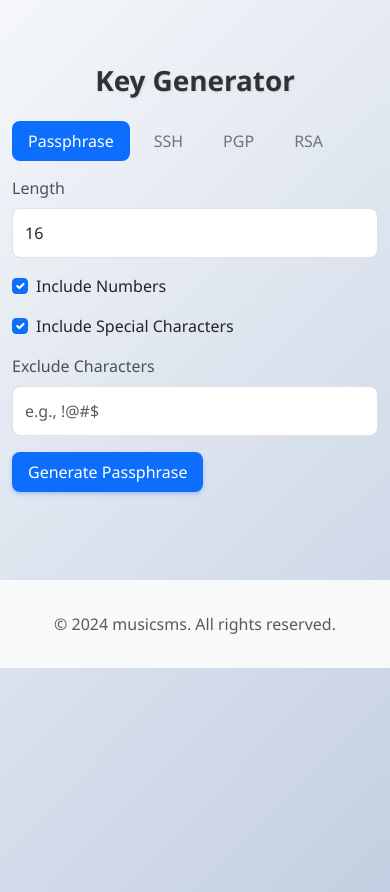
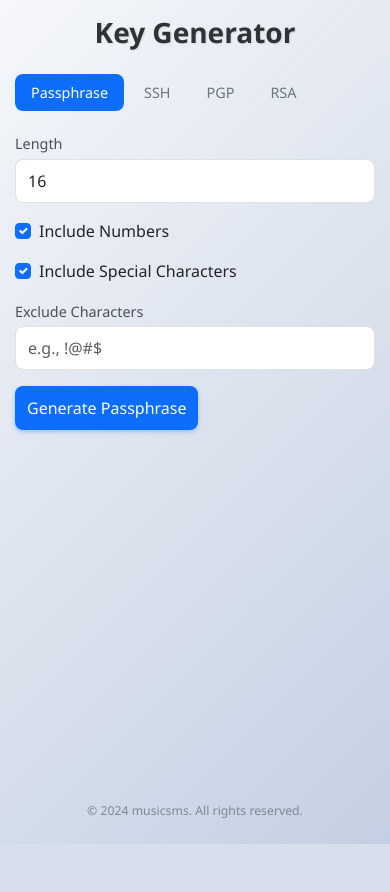
Before and after one commit to musicsms/key-generator, a Flask app: page / in a window 390 px wide. After the commit the page ends 844 px from the top, so only its background shows below. Run offline with Flask 3, Linux system fonts and the light colour scheme; some libraries are stand-ins or nearby versions.

Commit message:
feat: enhance mobile responsiveness
- Add comprehensive mobile-friendly styles
- Optimize touch targets and spacing
- Improve tab navigation on mobile
- Add scrollable tabs with hidden scrollbar
- Enhance button accessibility
- Adjust typography for small screens

```diff
--- a/static/style.css
+++ b/static/style.css
@@ -1,8 +1,11 @@
 /* Global Styles */
 body {
     background: linear-gradient(135deg, #f5f7fa 0%, #c3cfe2 100%);
-    min-height: 100vh;
     font-family: 'Segoe UI', system-ui, -apple-system, sans-serif;
+}
+
+main {
+    margin-bottom: 2rem;
 }
 
 .container {
@@ -207,6 +210,17 @@ h5 {
     margin-right: 0;
 }
 
+/* Footer Styles */
+.footer {
+    background: transparent;
+    font-size: 0.875rem;
+    width: 100%;
+}
+
+.footer .text-muted {
+    color: rgba(108, 117, 125, 0.8) !important;
+}
+
 /* Responsive Adjustments */
 @media (max-width: 768px) {
     .container {
@@ -214,11 +228,98 @@ h5 {
         padding-bottom: 1rem;
     }
 
+    /* Adjust column layout */
+    .col-md-8.offset-md-2 {
+        padding: 0 15px;
+    }
+
+    /* Make tabs more touch-friendly */
+    .nav-tabs {
+        gap: 0.25rem;
+        flex-wrap: nowrap;
+        overflow-x: auto;
+        scrollbar-width: none; /* Firefox */
+        -ms-overflow-style: none; /* IE and Edge */
+        padding-bottom: 5px;
+    }
+
+    .nav-tabs::-webkit-scrollbar {
+        display: none; /* Chrome, Safari, Opera */
+    }
+
     .nav-tabs .nav-link {
         padding: 0.5rem 1rem;
+        white-space: nowrap;
+        font-size: 0.9rem;
     }
 
-    .btn {
-        padding: 0.5rem 1rem;
+    /* Adjust form elements for touch */
+    .form-control, .form-select, .btn {
+        padding: 0.5rem 0.75rem;
+        font-size: 1rem;
+        min-height: 44px; /* iOS minimum touch target size */
+    }
+
+    /* Make textareas more compact on mobile */
+    textarea.form-control {
+        font-size: 0.875rem;
+        line-height: 1.4;
+    }
+
+    /* Adjust spacing for result sections */
+    #resultSection {
+        margin-top: 1.5rem;
+    }
+
+    .result-container {
+        margin-bottom: 1.5rem;
+    }
+
+    /* Make copy buttons easier to tap */
+    .input-group .btn {
+        padding: 0.5rem 0.75rem;
+        min-width: 44px;
+    }
+
+    /* Adjust headings for mobile */
+    h1 {
+        font-size: 1.75rem;
+        margin-bottom: 1rem;
+    }
+
+    h4 {
+        font-size: 1.25rem;
+        margin-bottom: 0.75rem;
+    }
+
+    /* Improve form group spacing */
+    .mb-3 {
+        margin-bottom: 1rem !important;
+    }
+
+    /* Make labels more readable */
+    .form-label {
+        font-size: 0.9rem;
+        margin-bottom: 0.25rem;
     }
 }
+
+/* Small phones */
+@media (max-width: 375px) {
+    .container {
+        padding-top: 0.75rem;
+    }
+
+    .nav-tabs .nav-link {
+        padding: 0.4rem 0.8rem;
+        font-size: 0.85rem;
+    }
+
+    h1 {
+        font-size: 1.5rem;
+    }
+
+    .form-control, .form-select, .btn {
+        font-size: 0.95rem;
+    }
+}
--- a/templates/base.html
+++ b/templates/base.html
@@ -1,8 +1,8 @@
 <!DOCTYPE html>
-<html lang="en">
+<html lang="en" class="h-100">
 <head>
     <meta charset="UTF-8">
-    <meta name="viewport" content="width=device-width, initial-scale=1.0">
+    <meta name="viewport" content="width=device-width, initial-scale=1.0, maximum-scale=1.0, user-scalable=no">
     <title>Key Generator</title>
     <link rel="icon" type="image/x-icon" href="{{ url_for('static', filename='favicon.ico') }}">
     <link rel="stylesheet" href="/static/vendor/bootstrap/bootstrap.min.css">
@@ -10,10 +10,11 @@
     <link href="{{ url_for('static', filename='style.css') }}" rel="stylesheet">
     {% block extra_head %}{% endblock %}
 </head>
-<body>
-    <div class="container mt-5">
+<body class="d-flex flex-column h-100">
+    <main class="flex-shrink-0">
+        <div class="container">
             <div class="row">
-            <div class="col-md-8 offset-md-2">
+                <div class="col-12 col-md-8 offset-md-2">
                     {% block content %}{% endblock %}
 
                     <!-- Results Section -->
@@ -24,7 +25,7 @@
                             <div class="mb-3">
                                 <div class="input-group">
                                     <input type="text" class="form-control" id="passphraseOutput" readonly>
-                                <button class="btn btn-outline-secondary" onclick="copyToClipboard('passphraseOutput')">
+                                    <button class="btn btn-outline-secondary d-flex align-items-center justify-content-center" onclick="copyToClipboard('passphraseOutput')" aria-label="Copy to clipboard">
                                         <i class="bi bi-clipboard"></i>
                                     </button>
                                 </div>
@@ -38,7 +39,7 @@
                                 <label class="form-label">Public Key:</label>
                                 <div class="input-group">
                                     <textarea class="form-control font-monospace" id="publicKey" rows="5" readonly></textarea>
-                                <button class="btn btn-outline-secondary" onclick="copyToClipboard('publicKey')">
+                                    <button class="btn btn-outline-secondary d-flex align-items-center justify-content-center" onclick="copyToClipboard('publicKey')" aria-label="Copy public key">
                                         <i class="bi bi-clipboard"></i>
                                     </button>
                                 </div>
@@ -47,7 +48,7 @@
                                 <label class="form-label">Private Key:</label>
                                 <div class="input-group">
                                     <textarea class="form-control font-monospace" id="privateKey" rows="5" readonly></textarea>
-                                <button class="btn btn-outline-secondary" onclick="copyToClipboard('privateKey')">
+                                    <button class="btn btn-outline-secondary d-flex align-items-center justify-content-center" onclick="copyToClipboard('privateKey')" aria-label="Copy private key">
                                         <i class="bi bi-clipboard"></i>
                                     </button>
                                 </div>
@@ -60,10 +61,11 @@
                 </div>
             </div>
         </div>
+    </main>
 
-    <footer class="footer mt-5 py-3 bg-light">
+    <footer class="footer mt-auto py-2">
         <div class="container text-center">
-            <span class="text-muted">&copy; 2024 musicsms. All rights reserved.</span>
+            <small class="text-muted">&copy; 2024 musicsms. All rights reserved.</small>
         </div>
     </footer>
 
```
Lines whose indentation alone changed are shown as unchanged.
